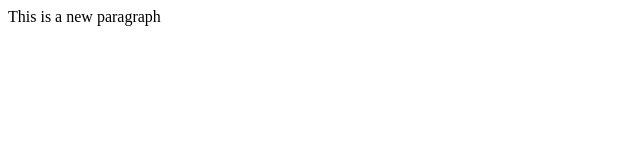
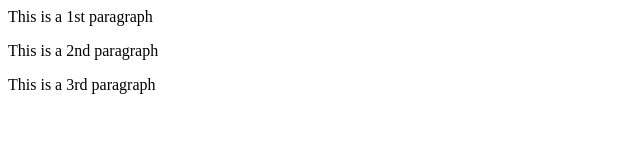
Before and after one commit to code-azeemahmad/local_repo, a plain HTML site: page index.html in a window 1280 px wide. Shown: the whole page, without its empty margins (0-640 px from the left). Drawn offline with Linux system fonts and the light colour scheme.

Commit message:
4rth line

```diff
--- a/index.html
+++ b/index.html
@@ -1 +1,3 @@
-<p>This is a new paragraph</p>
+<p>This is a 1st paragraph</p>
+<p>This is a 2nd paragraph</p>
+<p>This is a 3rd paragraph</p>
```
